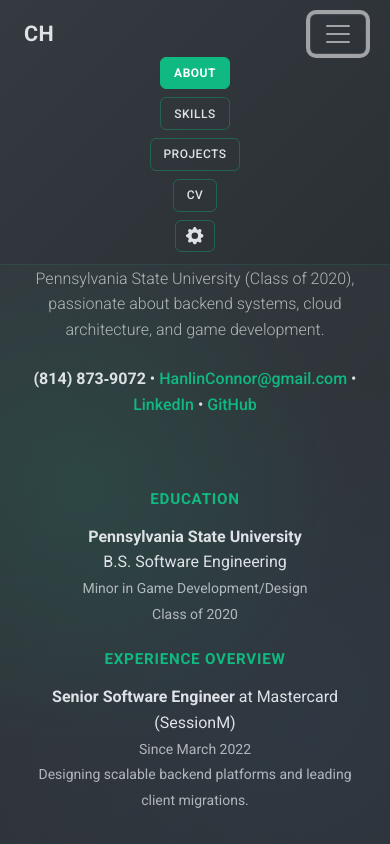
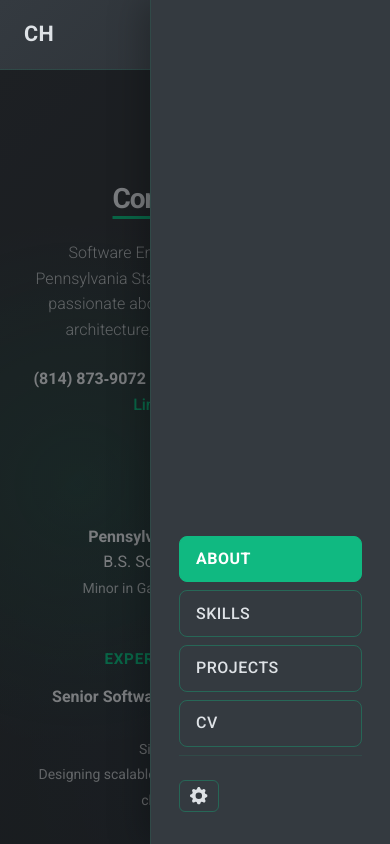
Before and after one commit to cph5236/cph5236.github.io, a website: page index.html in a window 390 px wide. Both pictures are taken after a click on the button "Toggle navigation". Shown: the top 844 px of the page. Drawn offline with Linux system fonts and the light colour scheme.

Commit message:
Fix Navigation menu for mobile

```diff
--- a/assets/css/custom.css
+++ b/assets/css/custom.css
@@ -500,6 +500,89 @@ footer p {
     height: 100%;
 }
 
+/* ── Mobile nav drawer ─────────────────────────────── */
+@media (max-width: 991.98px) {
+    /* backdrop-filter on #main-nav makes it a containing block for fixed descendants,
+       trapping #navbarNav inside the navbar's bounding box. Remove it on mobile.
+       Also raise z-index so the navbar stacking context sits above the backdrop. */
+    #main-nav {
+        backdrop-filter: none !important;
+        z-index: 1060 !important;
+    }
+
+    /* Drawer panel — uses transform so it's always at right:0 and slides in/out */
+    #navbarNav {
+        position: fixed !important;
+        top: 0;
+        right: 0;
+        bottom: 0;
+        width: min(240px, 70vw);
+        background: var(--bs-secondary-bg);
+        border-left: 1px solid var(--accent-dim);
+        box-shadow: -8px 0 32px rgba(0, 0, 0, 0.25);
+        padding: 5.5rem 1.75rem 2rem;
+        display: flex !important;
+        flex-direction: column;
+        justify-content: flex-start;
+        align-items: stretch;
+        transform: translateX(100%);
+        transition: transform 0.35s cubic-bezier(0.25, 0.46, 0.45, 0.94);
+        overflow-y: auto;
+    }
+
+    #navbarNav.drawer-open {
+        transform: translateX(0);
+    }
+
+    /* Nav items inside drawer */
+    #navbarNav .navbar-nav {
+        flex-direction: column !important;
+        align-items: stretch !important;
+        gap: 0.5rem !important;
+        width: 100%;
+    }
+
+    #navbarNav .nav-btn {
+        width: 100%;
+        text-align: left;
+        font-size: 1rem !important;
+        padding: 0.65rem 1rem !important;
+        border-radius: 0.5rem;
+    }
+
+    /* Settings gear at bottom of drawer */
+    #navbarNav .dropdown {
+        margin-top: auto;
+        padding-top: 1.5rem;
+        border-top: 1px solid var(--accent-dim);
+    }
+
+    /* Backdrop — sits below the navbar stacking context (z-index 1059 < 1060) */
+    .nav-backdrop {
+        position: fixed;
+        inset: 0;
+        background: rgba(0, 0, 0, 0.45);
+        z-index: 1059;
+        opacity: 0;
+        visibility: hidden;
+        transition: opacity 0.3s ease, visibility 0.3s ease;
+    }
+
+    .nav-backdrop.show {
+        opacity: 1;
+        visibility: visible;
+    }
+
+    .navbar-toggler .navbar-toggler-icon {
+        transition: transform 0.3s ease, opacity 0.3s ease;
+    }
+
+    .navbar-toggler.is-open .navbar-toggler-icon {
+        transform: rotate(90deg);
+        opacity: 0.7;
+    }
+}
+
 /* modal overlay fix */
 .modal {z-index: 2000 !important;}
 .modal-backdrop {z-index: 1990 !important;}
--- a/assets/js/nav.js
+++ b/assets/js/nav.js
@@ -3,6 +3,30 @@ document.addEventListener('DOMContentLoaded', function() {
     // select all elements that can trigger navigation or resume modal
     const buttons = document.querySelectorAll('.nav-btn, #view-resume');
     const sections = document.querySelectorAll('main section');
+
+    // Mobile drawer
+    const navToggle = document.getElementById('nav-toggle');
+    const navMenu   = document.getElementById('navbarNav');
+    const backdrop  = document.getElementById('nav-backdrop');
+
+    function openMenu() {
+        navMenu.classList.add('drawer-open');
+        backdrop.classList.add('show');
+        navToggle.classList.add('is-open');
+        document.body.style.overflow = 'hidden';
+    }
+    function closeMenu() {
+        navMenu.classList.remove('drawer-open');
+        backdrop.classList.remove('show');
+        navToggle.classList.remove('is-open');
+        document.body.style.overflow = '';
+    }
+
+    navToggle.addEventListener('click', () =>
+        navMenu.classList.contains('drawer-open') ? closeMenu() : openMenu()
+    );
+    backdrop.addEventListener('click', closeMenu);
+    document.addEventListener('keydown', e => e.key === 'Escape' && closeMenu());
 
     function activateNav(id) {
         buttons.forEach(btn => btn.classList.toggle('active', btn.dataset.target === id));
@@ -18,6 +42,7 @@ document.addEventListener('DOMContentLoaded', function() {
     // click handlers for nav and resume buttons
     buttons.forEach(btn => {
         btn.addEventListener('click', e => {
+            closeMenu();
             const target = btn.dataset.target;
             if (target === 'cv') {
                 const embed = document.getElementById('resumeEmbed');
--- a/index.html
+++ b/index.html
@@ -20,11 +20,10 @@
     <nav class="navbar navbar-dark navbar-expand-lg fixed-top" id="main-nav">
         <div class="container-fluid px-4">
             <a class="navbar-brand fw-bold fs-4" href="#about" data-target="about">CH</a>
-            <button class="navbar-toggler" type="button" data-bs-toggle="collapse" data-bs-target="#navbarNav"
-                aria-controls="navbarNav" aria-expanded="false" aria-label="Toggle navigation">
+            <button class="navbar-toggler" type="button" id="nav-toggle" aria-label="Toggle navigation">
                 <span class="navbar-toggler-icon"></span>
             </button>
-            <div class="collapse navbar-collapse justify-content-end" id="navbarNav">
+            <div class="navbar-collapse justify-content-end" id="navbarNav">
                 <div class="navbar-nav gap-2 align-items-center">
                     <button class="btn nav-btn" data-target="about">ABOUT</button>
                     <button class="btn nav-btn" data-target="skills">SKILLS</button>
@@ -255,6 +254,7 @@
     </svg>
 
     <script src="assets/js/theme.js"></script>
+    <div class="nav-backdrop" id="nav-backdrop"></div>
     <script src="assets/js/accent.js"></script>
     <script src="assets/js/nav.js"></script>
 </body>
```
